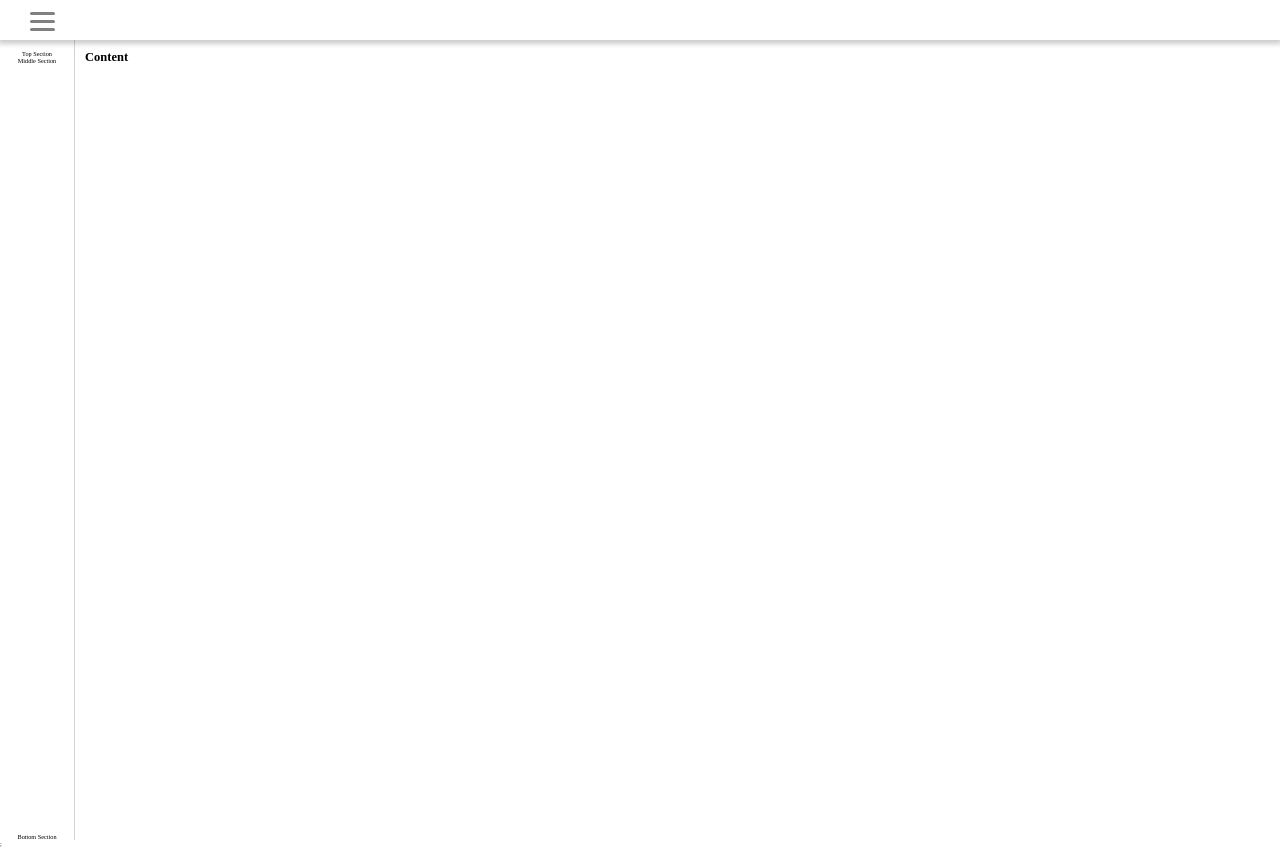
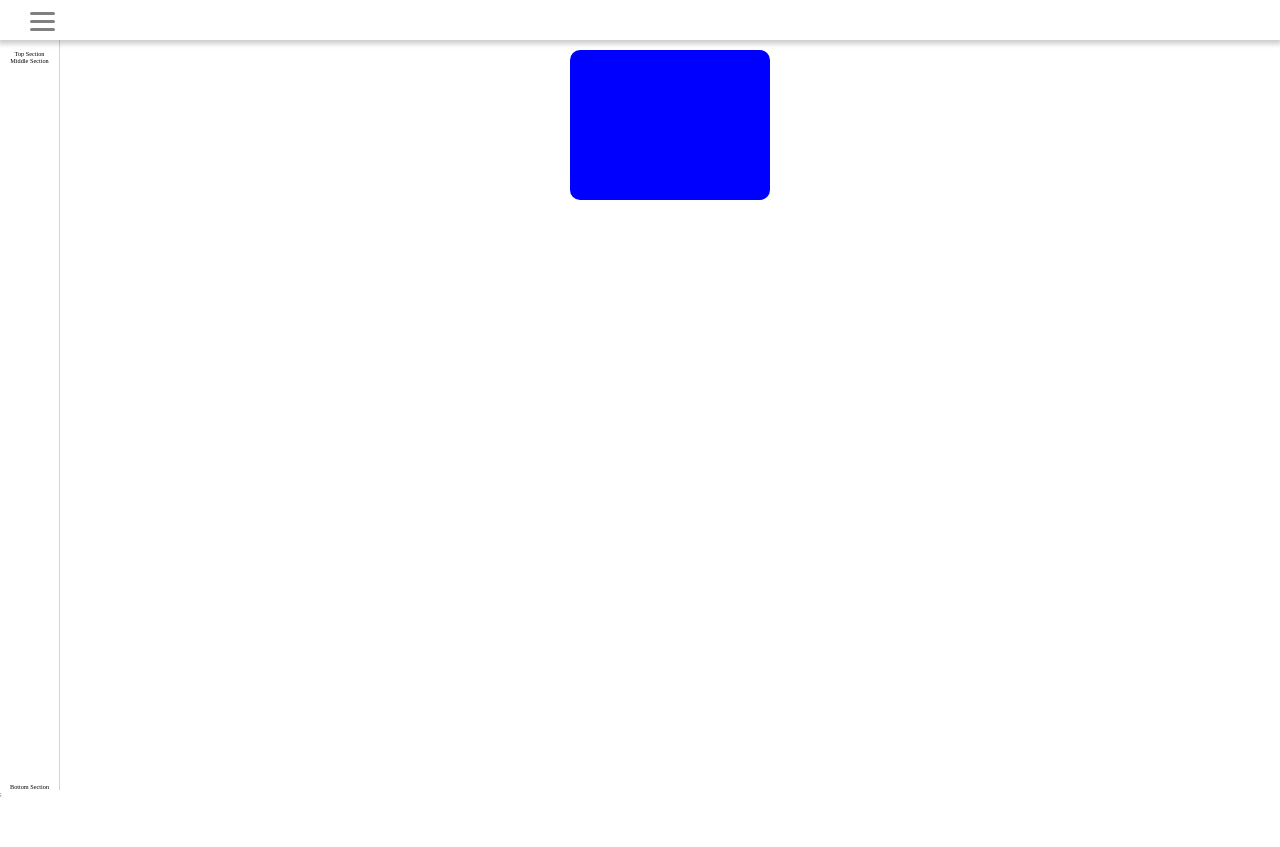
Before and after one commit to PrinceNarteh/tourism, a Next.js app: page /dashboard in a window 1280 px wide. After the commit the page ends 800 px from the top, so only its background shows below. Built offline with nearby package versions, Linux system fonts and the light colour scheme.

Commit message:
adds Summary component

```diff
--- /dev/null
+++ b/components/Card.tsx
@@ -0,0 +1,32 @@
+import React from "react";
+import styled from "styled-components";
+
+interface ICard {
+  bgColor?: string;
+  icon: React.ReactNode;
+  label: string;
+  stats: number;
+}
+
+export const Card = ({ bgColor, icon, label, stats }: ICard) => {
+  return (
+    <CardStyle bgColor={`${bgColor}`}>
+      <div>{icon}</div>
+      <div>
+        <h3>{label}</h3>
+        <p>{stats}</p>
+      </div>
+    </CardStyle>
+  );
+};
+
+const CardStyle = styled.div`
+  background-color: ${({ bgColor }: { bgColor: string }) =>
+    bgColor ? bgColor : "red"};
+  display: flex;
+  justify-content: center;
+  align-items: center;
+  border-radius: 1rem;
+  height: 15rem;
+  flex-basis: 20rem;
+`;
--- a/components/Content.tsx
+++ b/components/Content.tsx
@@ -1,10 +1,11 @@
 import React from "react";
 import styled from "styled-components";
+import { Summary } from "./Summary";
 
 export const Content = () => {
   return (
     <ContentStyle>
-      <h1>Content</h1>
+      <Summary />
     </ContentStyle>
   );
 };
@@ -12,5 +13,6 @@ export const Content = () => {
 const ContentStyle = styled.main`
   transition: all 0.2s ease-in-out;
   margin: 1rem;
+  width: 100%;
   /* padding: 7rem 2rem 2rem; */
 `;
--- a/components/HiddenInput.tsx
+++ b/components/HiddenInput.tsx
@@ -17,6 +17,6 @@ export const HiddenInput = styled.input`
   }
 
   &:checked ~ div .sidebar {
-    width: 6rem;
+    width: 30rem;
   }
 `;
--- a/components/Sidebar.tsx
+++ b/components/Sidebar.tsx
@@ -19,8 +19,8 @@ const SidebarStyle = styled.aside`
   justify-content: stretch;
 
   overflow: hidden;
-  width: 7.5rem;
-  height: 100vh;
+  width: 6rem;
+  height: calc(100vh - 5rem);
 
   padding-top: 1rem;
 
--- /dev/null
+++ b/components/Summary.tsx
@@ -0,0 +1,19 @@
+import React from "react";
+import styled from "styled-components";
+import { Card } from "./Card";
+import {} from "react-icons/ai";
+
+export const Summary = () => {
+  return (
+    <SummaryStyle>
+      <Card bgColor="blue" icon />
+    </SummaryStyle>
+  );
+};
+
+const SummaryStyle = styled.div`
+  display: flex;
+  gap: 2rem;
+  justify-content: center;
+  flex-wrap: wrap;
+`;
--- a/pages/dashboard/index.tsx
+++ b/pages/dashboard/index.tsx
@@ -22,4 +22,5 @@ export default Dashboard;
 
 const Container = styled.div`
   display: flex;
+  position: sticky;
 `;
```
